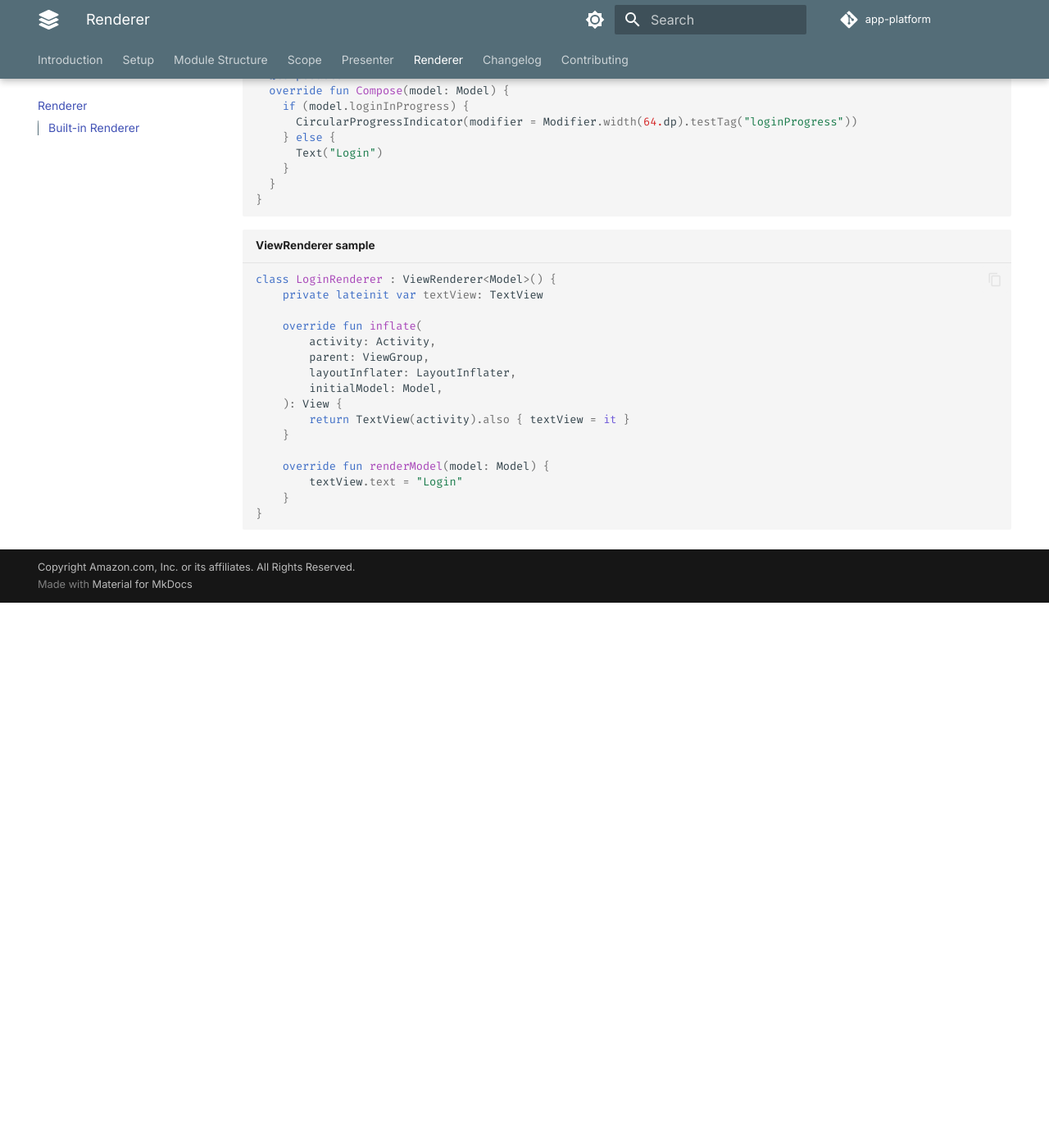
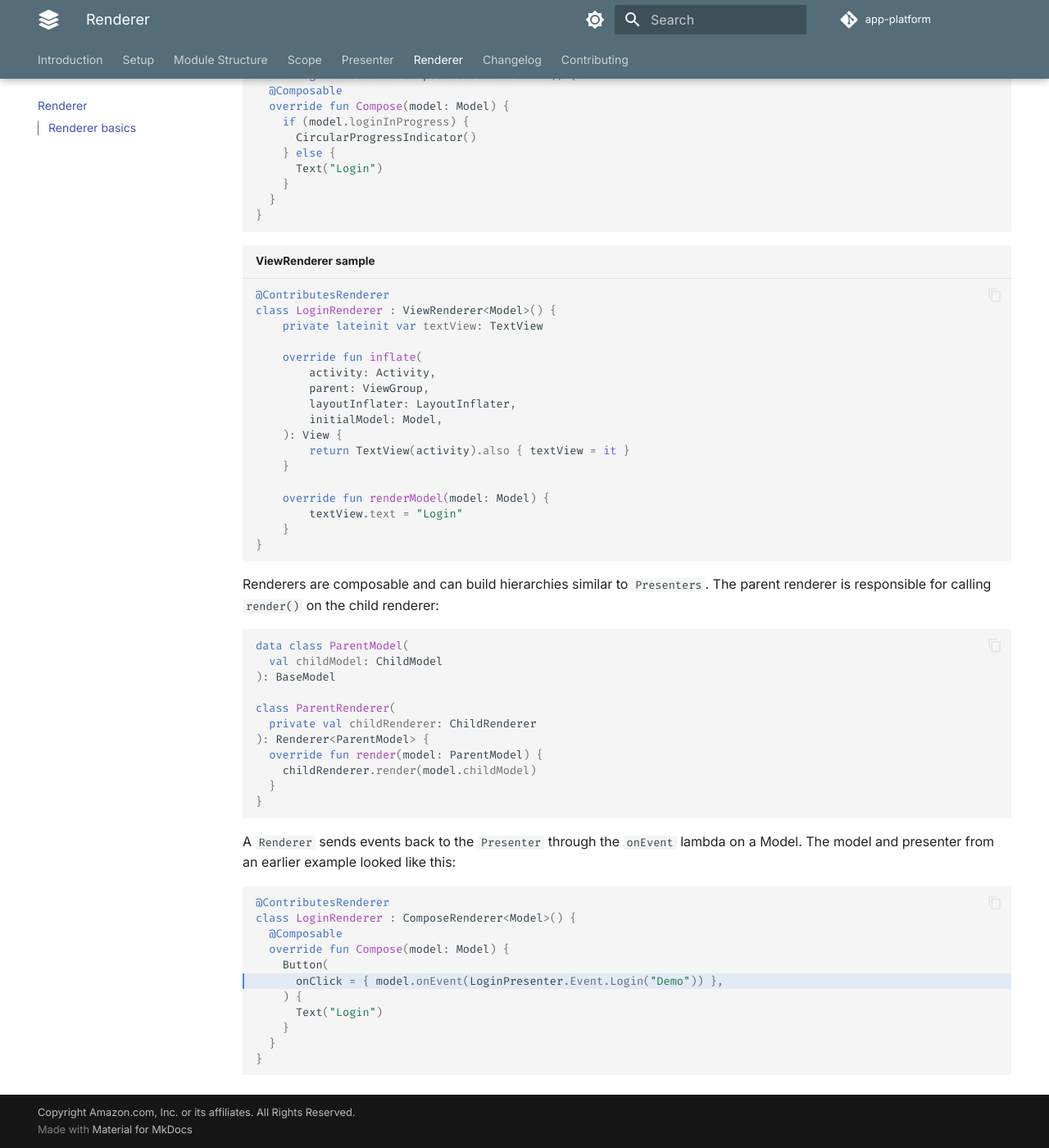
Before and after one commit to amzn/app-platform, an MkDocs documentation site: the page built from docs/renderer.md, in a window 1280 px wide and 1400 px high, scrolled down 736 px. Shown: the whole window at 82% size. Built offline with MkDocs 1.6.1 and Material for MkDocs 9.7.7, drawn with Linux system fonts in a browser that asks for light colours; comment, search, counter and statistics services are not loaded; before the commit the page ends 1471 px from its top, so only the background shows below that; some of the changed text lies outside the part shown.

Commit message:
More documentation updates.

````diff
--- a/docs/renderer.md
+++ b/docs/renderer.md
@@ -12,7 +12,7 @@
     }
     ```
 
-## Built-in Renderer
+## Renderer basics
 
 A [`Renderer`](https://github.com/amzn/app-platform/blob/main/renderer/public/src/commonMain/kotlin/software/amazon/app/platform/renderer/Renderer.kt)
 is the counterpart to a `Presenter`. It consumes `Models` and turns them into UI, which is shown on screen.
@@ -31,11 +31,12 @@ for Android are used. App Platform doesn’t provide any other implementations f
 implementation for iOS is missing.
 
 ```kotlin title="ComposeRenderer sample"
+@ContributesRenderer
 class LoginRenderer : ComposeRenderer<Model>() {
   @Composable
   override fun Compose(model: Model) {
     if (model.loginInProgress) {
-      CircularProgressIndicator(modifier = Modifier.width(64.dp).testTag("loginProgress"))
+      CircularProgressIndicator()
     } else {
       Text("Login")
     }
@@ -44,6 +45,7 @@ class LoginRenderer : ComposeRenderer<Model>() {
 ```
 
 ```kotlin title="ViewRenderer sample"
+@ContributesRenderer
 class LoginRenderer : ViewRenderer<Model>() {
     private lateinit var textView: TextView
 
@@ -61,3 +63,37 @@ class LoginRenderer : ViewRenderer<Model>() {
     }
 }
 ```
+
+Renderers are composable and can build hierarchies similar to `Presenters`. The parent renderer is responsible for
+calling `render()` on the child renderer:
+
+```kotlin
+data class ParentModel(
+  val childModel: ChildModel
+): BaseModel
+
+class ParentRenderer(
+  private val childRenderer: ChildRenderer
+): Renderer<ParentModel> {
+  override fun render(model: ParentModel) {
+    childRenderer.render(model.childModel)
+  }
+}
+```
+
+A `Renderer` sends events back to the `Presenter` through the `onEvent` lambda on a Model. The model and presenter
+from an earlier example looked like this:
+
+```kotlin hl_lines="6"
+@ContributesRenderer
+class LoginRenderer : ComposeRenderer<Model>() {
+  @Composable
+  override fun Compose(model: Model) {
+    Button(
+      onClick = { model.onEvent(LoginPresenter.Event.Login("Demo")) },
+    ) {
+      Text("Login")
+    }
+  }
+}
+```
````
